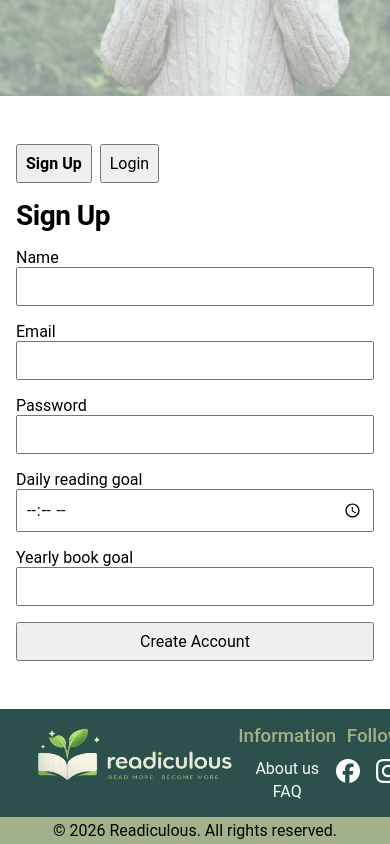
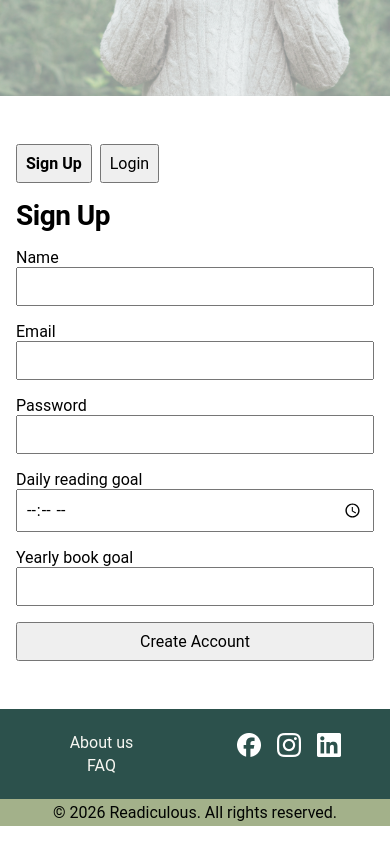
Before and after one commit to mervekindan/readiculous, a React (Vite) app in the folder app/: page / in a window 390 px wide. Shown: the part 617-1461 px from the top of the page. Built offline with nearby package versions, Linux system fonts and the light colour scheme; no server answers.

Commit message:
footer: mobile version styles

```diff
--- a/app/src/components/Footer/Footer.css
+++ b/app/src/components/Footer/Footer.css
@@ -68,3 +68,30 @@
   color: var(--text-color);
   padding: 0.25rem;
 }
+
+@media (width < 500px) {
+  .footer {
+    grid-template-columns: repeat(2, 1fr);
+    padding: 1.5rem 1rem;
+    gap: 1rem;
+  }
+
+  .footer-description {
+    display: none;
+  }
+
+  .footer h3 {
+    display: none;
+  }
+
+  .contact-us {
+    justify-self: center;
+    align-items: center;
+    text-align: center;
+  }
+
+  .footer-links {
+    justify-self: center;
+    align-items: center;
+  }
+}
```
